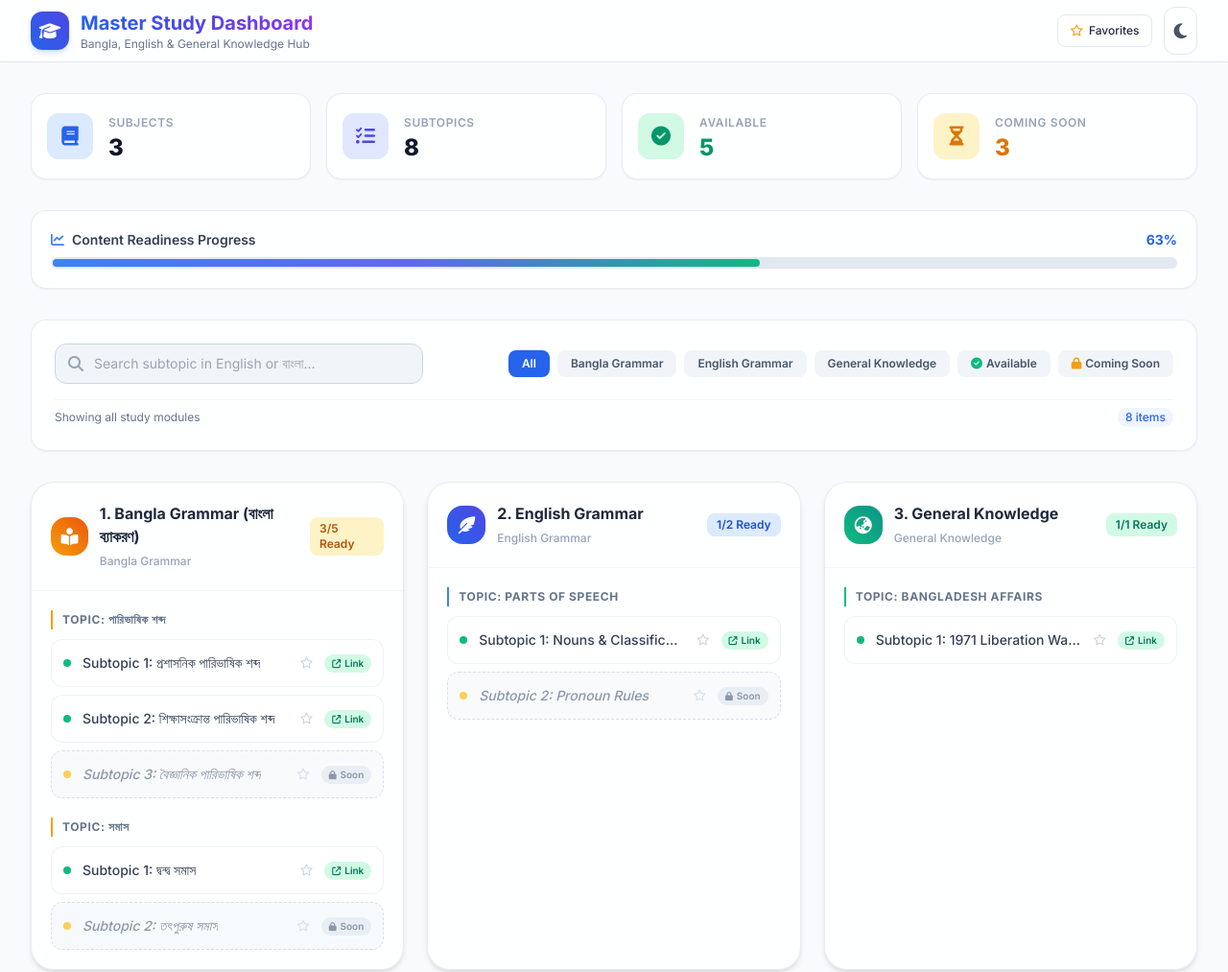
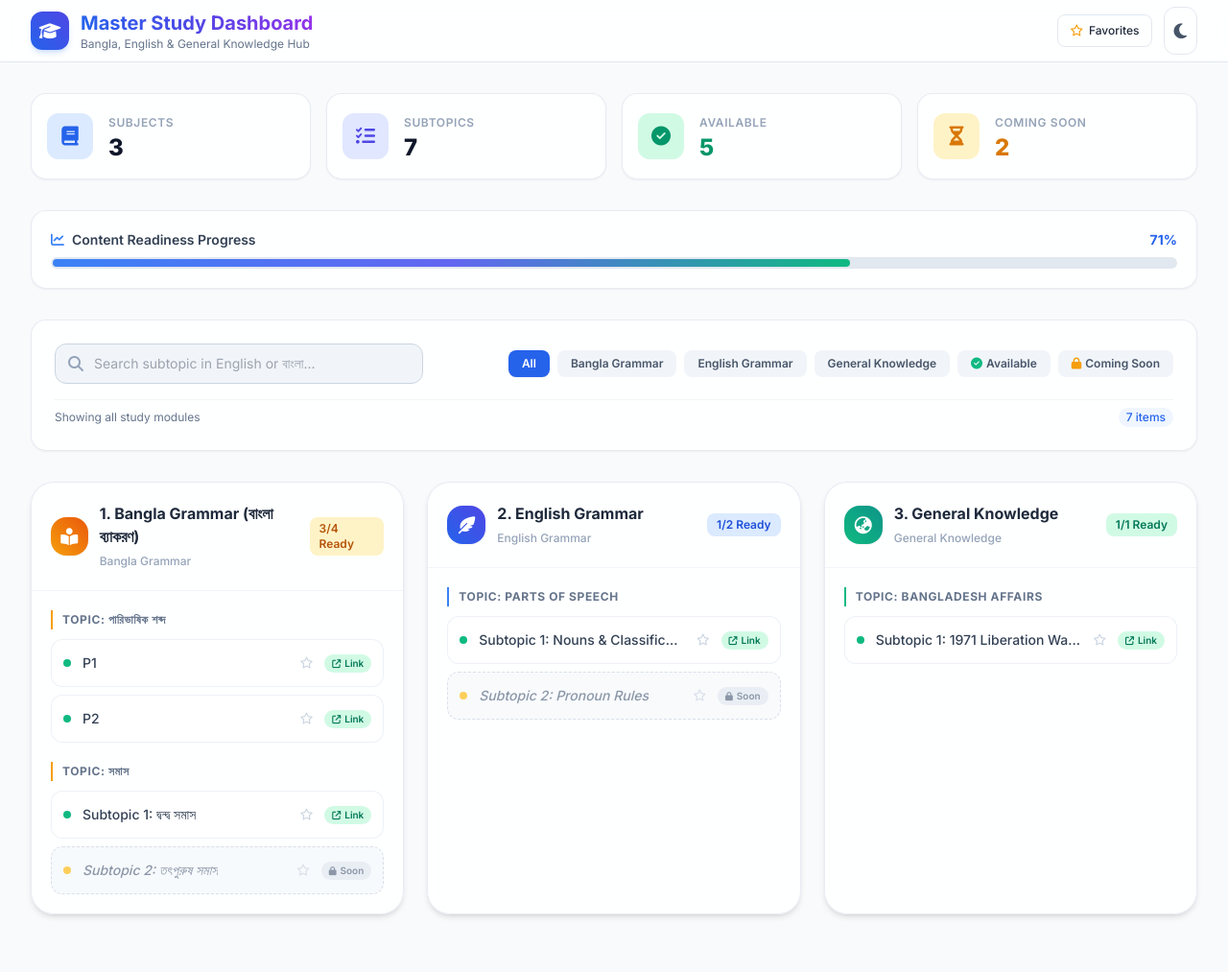
Before and after one commit to KaikobadHamid/study-vault, a plain HTML site: page index.html in a window 1280 px wide. Shown: the top 1013 px of the page at 96% size. Drawn offline with nearby package versions, Linux system fonts and the light colour scheme.

Commit message:
Update subtopic titles and links in index.html

```diff
--- a/index.html
+++ b/index.html
@@ -290,21 +290,15 @@
             subtopics: [
               {
                 id: "bg-t1-s1",
-                title: "Subtopic 1: প্রশাসনিক পারিভাষিক শব্দ",
-                href: "01_Bangla_Grammar/Topic_01_Paribhashik_Shobdo/01_administrative.html",
+                title: "P1",
+                href: "01_Bangla_Grammar/Topic_01_Paribhashik_Shobdo/P_1.html",
                 available: true
               },
-              {
+                 {
                 id: "bg-t1-s2",
-                title: "Subtopic 2: শিক্ষাসংক্রান্ত পারিভাষিক শব্দ",
-                href: "01_Bangla_Grammar/Topic_01_Paribhashik_Shobdo/02_educational.html",
+                title: "P2",
+                href: "01_Bangla_Grammar/Topic_01_Paribhashik_Shobdo/P_2.html",
                 available: true
-              },
-              {
-                id: "bg-t1-s3",
-                title: "Subtopic 3: বৈজ্ঞানিক পারিভাষিক শব্দ",
-                href: "#",
-                available: false
               }
             ]
           },
```
